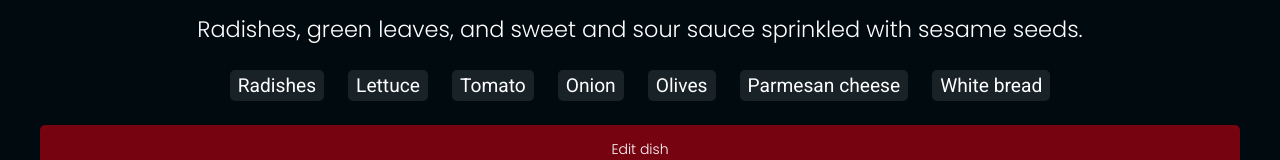
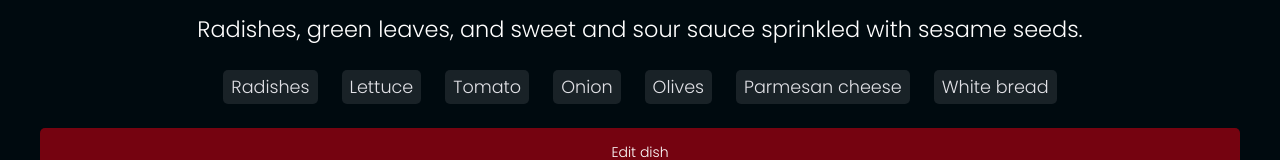
Before and after one commit to MoaraMiranda/food-explorer, a React (Vite) app: page /admin/dish-details/1 in a window 1280 px wide. Shown: the part 516-676 px from the top of the page. Built offline with nearby package versions, Linux system fonts and the light colour scheme.

Commit message:
refactoring Tag component

```diff
--- a/src/components/Tag/styles.js
+++ b/src/components/Tag/styles.js
@@ -1,9 +1,10 @@
 import styled from "styled-components";
 
 export const Container = styled.span`
-  font-size: 1.2rem;
+  font-family: "Poppins", sans-serif;
+  font-size: 1.1rem;
   padding: 4px 8px;
   border-radius: ${({ theme }) => theme.RADIUS.SM};
-  color: ${({ theme }) => theme.COLORS.LIGHT_100};
+  color: ${({ theme }) => theme.COLORS.LIGHT_300};
   background-color: ${({ theme }) => theme.COLORS.DARK_1000};
 `;
```
